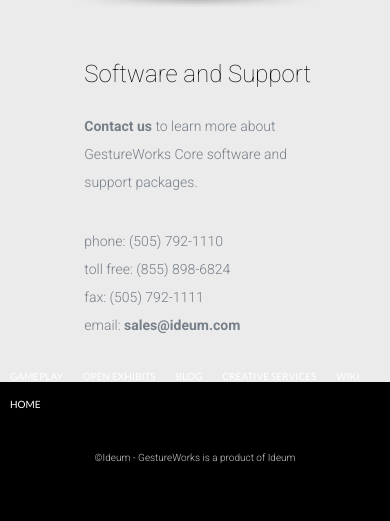
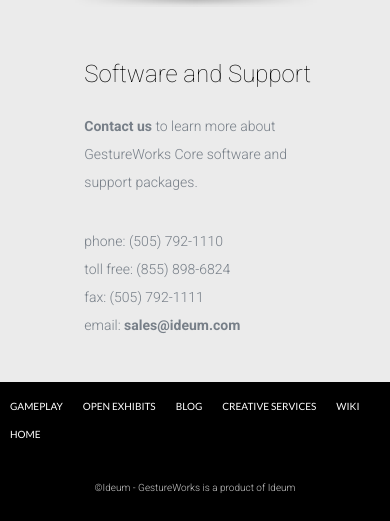
Before and after one commit to hushwolf/gestureworks_microsite, a PHP site: page /400.php in a window 390 px wide. Shown: the part 618-1139 px from the top of the page. Run offline with PHP 8.4, Linux system fonts and the light colour scheme.

Commit message:
adj styles for phone footer

```diff
--- a/css/style.css
+++ b/css/style.css
@@ -821,10 +821,14 @@
 	footer {
 		/*height: 60px;*/
 		padding: 8px 0;
+
 	}
 	#footer {
     height: auto;
   }
+  body#legal footer {
+    bottom: 2px;
+	}
 	ul#footer li a {
     font-size: 10px;
 	}
```
